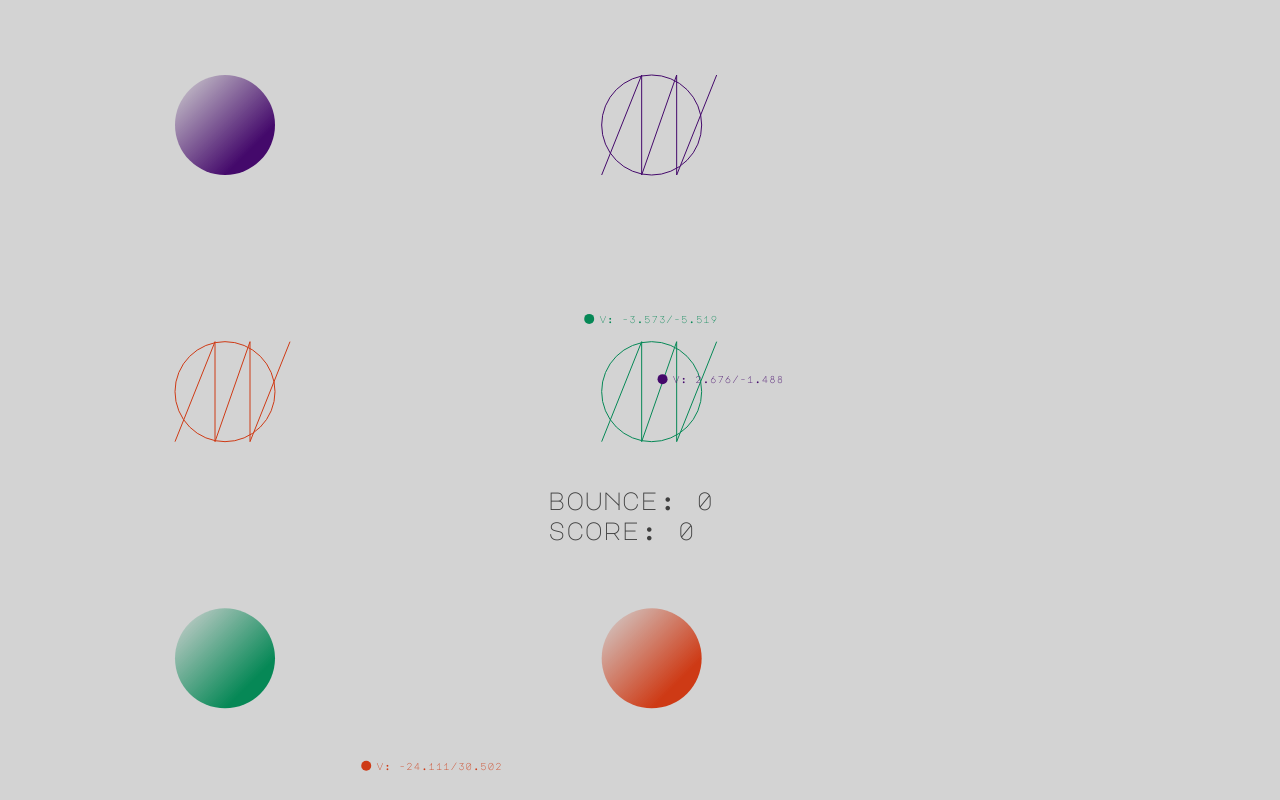
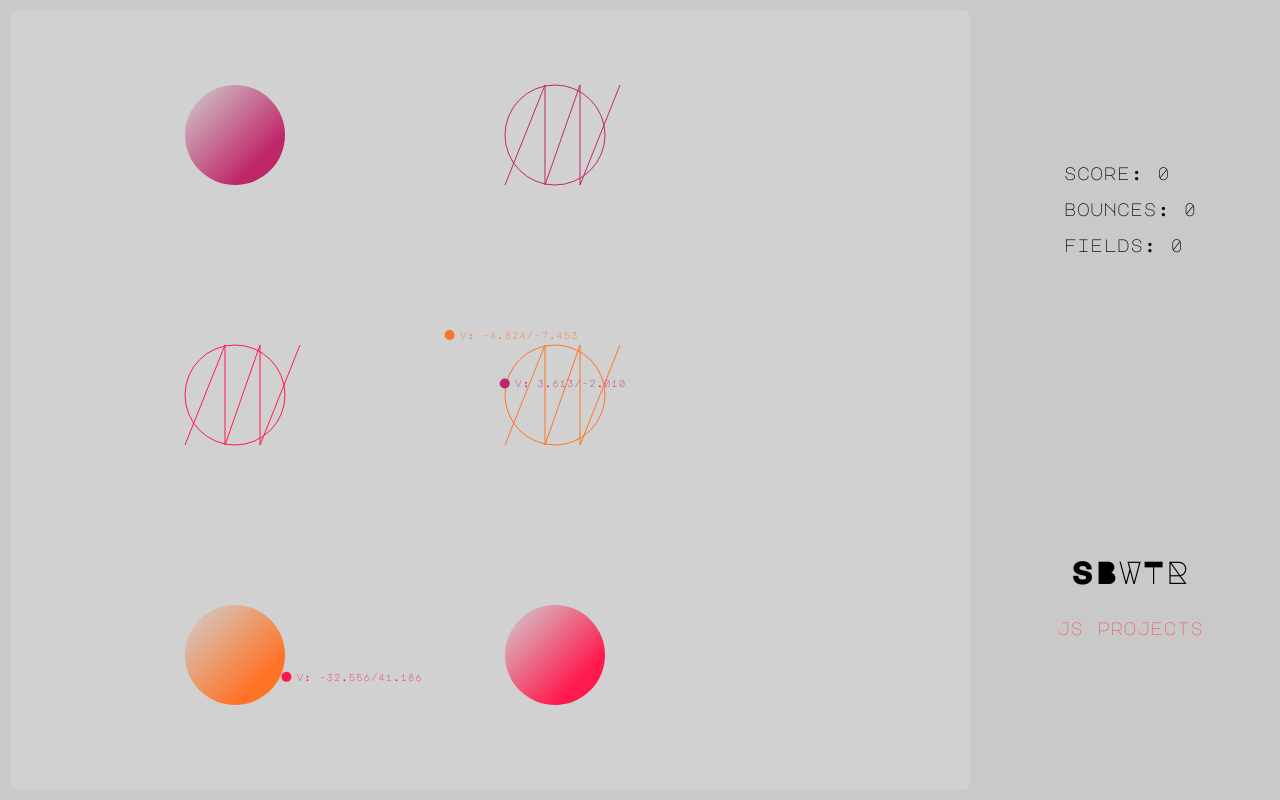
Before and after one commit to sbwtr/forcefields, a website built with Vite: page index.html in a window 1280 px wide. Built offline with nearby package versions, Linux system fonts and the light colour scheme.

Commit message:
add css styles

```diff
--- a/index.html
+++ b/index.html
@@ -8,6 +8,23 @@
     <title>Document</title>
   </head>
   <body>
-    <canvas></canvas>
+    <div id="container" class="container">
+      <div id="canvasbox" class="canvasbox">
+        <canvas></canvas>
+      </div>
+      <div id="rbox" class="rbox">
+        <div id="uibox" class="uibox">
+          <p id="score">score: <span id="svalue">0</span></p>
+          <p id="bounce">bounces: <span id="sbounce">0</span></p>
+          <p id="field">fields: <span id="sfield">0</span></p>
+        </div>
+        <div id="aboutbox" class="aboutbox">
+          <p class="sbwtr">SBWTR</p>
+          <a href="https://github.com/sbwtr"
+            ><p class="title">js projects</p></a
+          >
+        </div>
+      </div>
+    </div>
   </body>
 </html>
--- a/main.js
+++ b/main.js
@@ -31,7 +31,7 @@ class Game {
     const data = cells(150, 50, 3);
 
     const redparams = {
-      color: `206, 58, 21`,
+      color: `255, 25, 77`,
       radius: 5,
       opos: data.filter((d) => d.prob > 0.5)[0],
       spos: data.filter((d) => d.prob < 0.5)[2],
@@ -50,7 +50,7 @@ class Game {
     red.AddComponent(new SocketDraw(redparams));
 
     const greenparams = {
-      color: `6, 136, 86`,
+      color: `255, 115, 38`,
       radius: 5,
       opos: data.filter((d) => d.prob > 0.5)[2],
       spos: data.filter((d) => d.prob < 0.5)[1],
@@ -69,7 +69,7 @@ class Game {
     green.AddComponent(new SocketDraw(greenparams));
 
     const violetparams = {
-      color: `68, 9, 107`,
+      color: `191, 38, 105`,
       radius: 5,
       opos: data.filter((d) => d.prob > 0.5)[1],
       spos: data.filter((d) => d.prob < 0.5)[0],
--- a/src/ctx.js
+++ b/src/ctx.js
@@ -1,4 +1,5 @@
 export const canvas = document.querySelector("canvas");
+const canvbox = document.querySelector("#canvasbox");
 export const ctx = canvas.getContext("2d");
-canvas.width = innerWidth;
-canvas.height = innerHeight;
+canvas.width = canvbox.clientWidth - 20;
+canvas.height = canvbox.clientHeight - 20;
--- a/src/origin_ctrl.js
+++ b/src/origin_ctrl.js
@@ -18,7 +18,7 @@ export class OriginController extends Component {
   }
 
   OnMove(event) {
-    const vec = { x: event.offsetX, y: event.offsetY };
+    const vec = { x: event.clientX, y: event.clientY };
     this.owner.Broadcast({
       topic: "origin.line",
       pos: { x: vec.x, y: vec.y },
@@ -44,6 +44,9 @@ export class OriginController extends Component {
         radius: 5,
         alpha: 1,
       });
+      this.owner.manager
+        .Get("ui")
+        .Broadcast({ topic: "field.spawn", value: 1 });
       this.active = false;
       this.owner.Broadcast({ topic: "origin.active", value: this.active });
     }
--- a/src/socket_ctrl.js
+++ b/src/socket_ctrl.js
@@ -11,14 +11,14 @@ export class SocketController extends Component {
   get NAME() {
     return SocketController.classname;
   }
-  InitComponent() {
+  /*   InitComponent() {
     this.owner.RegisterHandler("socket.active", (msg) =>
       this.OnSocketActive(msg),
     );
   }
   OnSocketActive(msg) {
     this.active = msg.value;
-  }
+  } */
   Update(dt, time) {
     if (this.active) {
       const dot = this.owner.GetComponent("DotController");
--- a/src/ui_ctrl.js
+++ b/src/ui_ctrl.js
@@ -7,26 +7,39 @@ export class UIController extends Component {
     super();
     this.params = { ...params };
     this.data = undefined;
+    this.b = undefined;
+    this.s = undefined;
+    this.f = undefined;
   }
   get NAME() {
     return UIController.classname;
   }
 
   InitComponent() {
+    this.owner.RegisterHandler("dot.score", (msg) => this.OnDotScore(msg));
     this.owner.RegisterHandler("dot.bounce", (msg) => this.OnDotBounce(msg));
-    this.owner.RegisterHandler("dot.score", (msg) => this.OnDotScore(msg));
-    this.data = { bounce: 0, score: 0 };
+    this.owner.RegisterHandler("field.spawn", (msg) => this.OnFieldSpawn(msg));
+    this.data = { bounce: 0, score: 0, field: 0 };
+    this.s = document.querySelector("#svalue");
+    this.b = document.querySelector("#sbounce");
+    this.f = document.querySelector("#sfield");
+  }
+
+  OnDotScore(msg) {
+    this.data.score += msg.value;
+    this.s.innerText = this.data.score;
   }
 
   OnDotBounce(msg) {
     this.data.bounce += msg.value;
+    this.b.innerText = this.data.bounce;
   }
 
-  OnDotScore(msg) {
-    this.data.score += msg.value;
+  OnFieldSpawn(msg) {
+    this.data.field += msg.value;
+    this.f.innerText = this.data.field;
   }
-
-  Update(dt, time) {
+  /* Update(dt, time) {
     ctx.font = `25px "Major Mono Display"`;
     ctx.fillStyle = `rgb(0,0,0,.7)`;
     const twidth = ctx.measureText("Bounce: 10");
@@ -40,5 +53,5 @@ export class UIController extends Component {
       this.params.pos.x - twidth.width / 2,
       this.params.pos.y + this.params.gap + 100,
     );
-  }
+  } */
 }
--- a/style.css
+++ b/style.css
@@ -2,10 +2,58 @@
 
 body {
   margin: 0;
-  background-color: rgb(211, 211, 211);
+  box-sizing: border-box;
+}
+.container {
+  width: 100vw;
+  height: 100vh;
+  background-color: rgb(201, 201, 201);
+  display: flex;
+  flex-wrap: nowrap;
+}
+.canvasbox {
+  min-width: 75%;
+  padding: 10px;
 }
 canvas {
-  position: fixed;
-  top: 0;
-  left: 0;
+  background-color: rgb(209, 209, 209);
+  border-radius: 8px;
 }
+
+.rbox {
+  display: flex;
+  flex-direction: column;
+  justify-content: space-around;
+  align-items: center;
+  width: 100%;
+  padding: 20px;
+  font-family: "Major Mono Display";
+  font-size: large;
+}
+
+.aboutbox {
+  text-align: center;
+}
+.sbwtr {
+  font-size: xx-large;
+}
+.title {
+  color: rgb(240 96 96);
+  font-size: large;
+}
+
+a:link {
+  text-decoration: none;
+}
+
+a:visited {
+  text-decoration: none;
+}
+
+a:hover {
+  text-decoration: none;
+}
+
+a:active {
+  text-decoration: none;
+}
```
